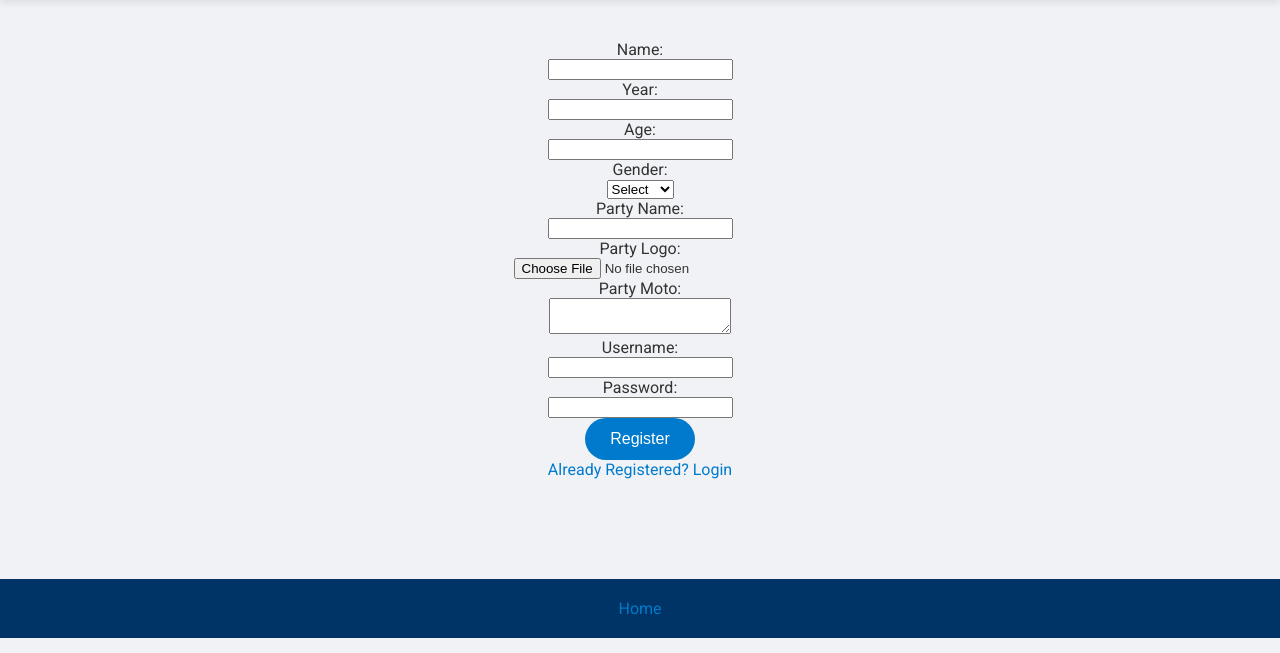
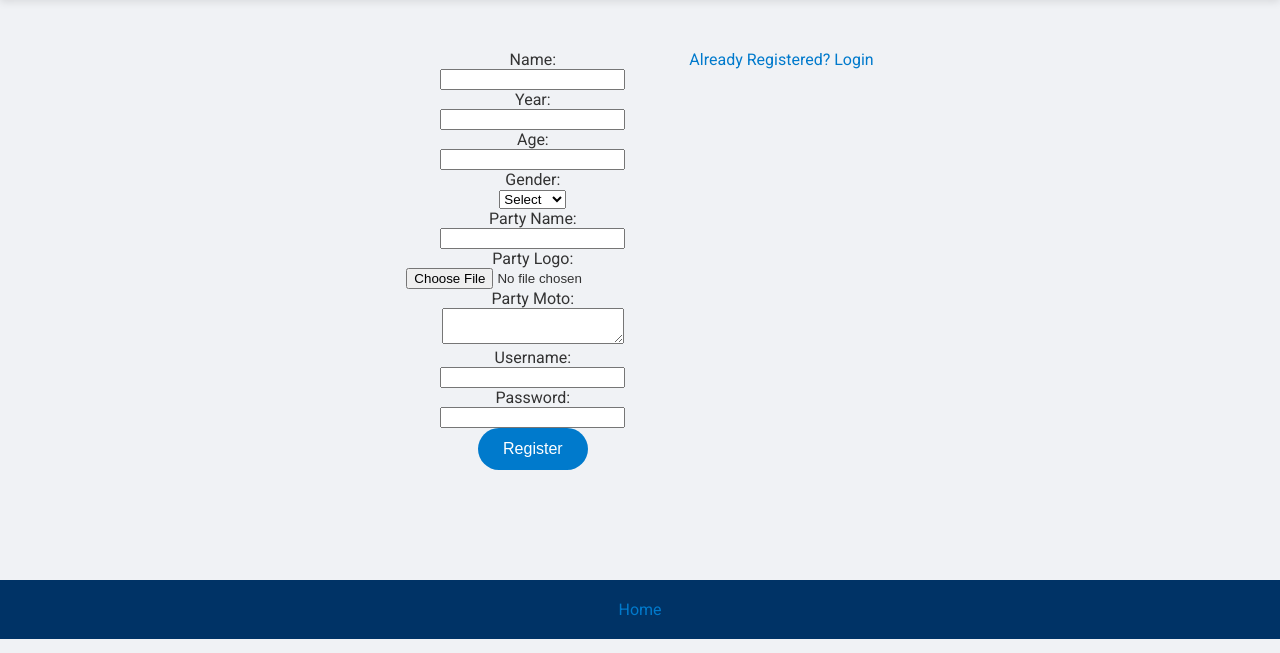
Before and after one commit to saras0110/backend-code, a Flask app: page /candidate_register_page in a window 1280 px wide. Shown: the part 147-800 px from the top of the page. Run offline with Flask 3, Linux system fonts and the light colour scheme.

Commit message:
Update styles.css

```diff
--- a/static/styles.css
+++ b/static/styles.css
@@ -50,7 +50,13 @@ header h2 {
 }
 
 main {
-  padding: 40px 20px;
+  display: flex;
+  flex-wrap: wrap;
+  justify-content: center;
+  padding: 50px 20px;
+  max-width: 1200px;
+  margin: auto;
+  gap: 30px;
 }
 
 footer {
```
